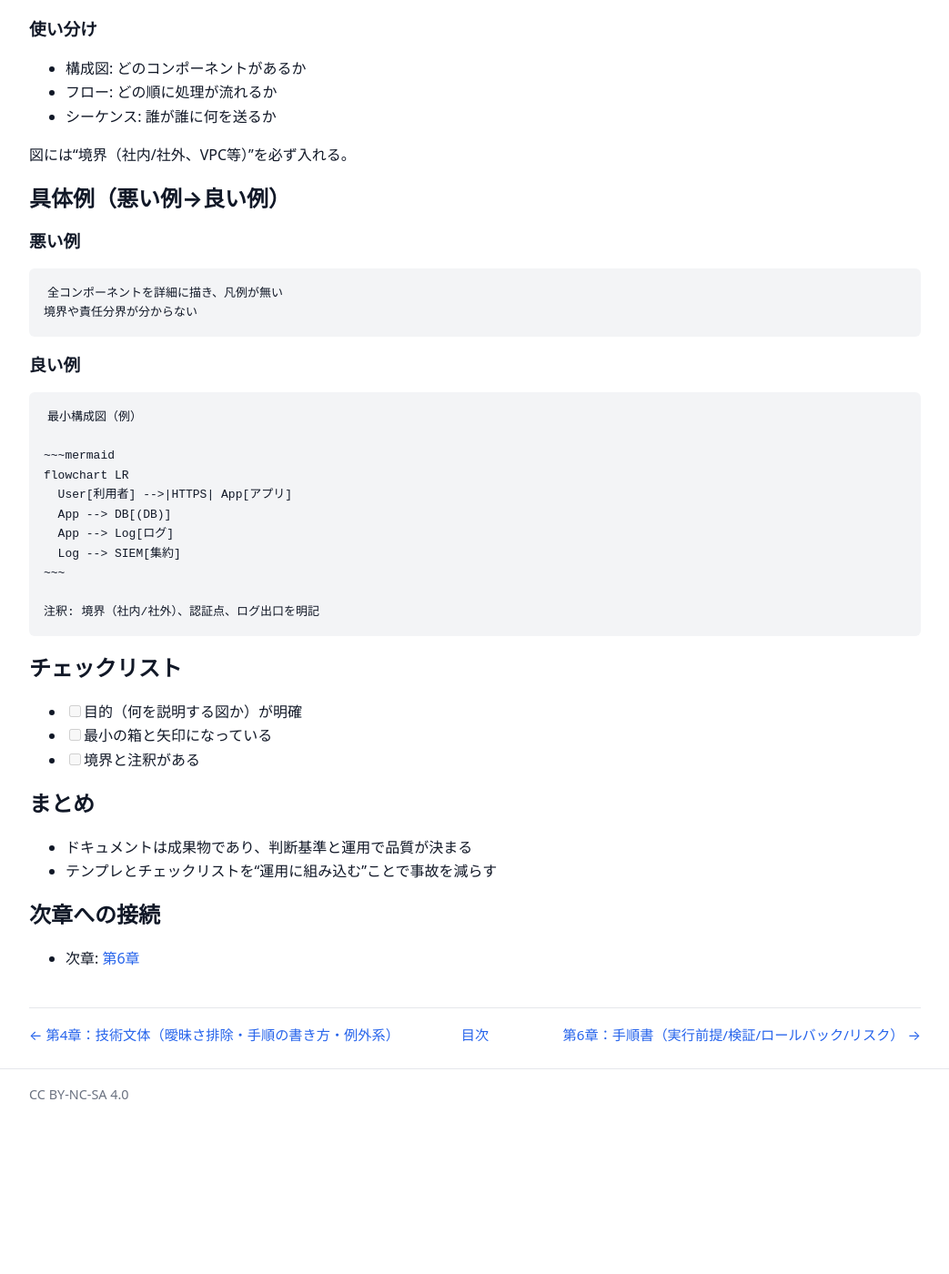
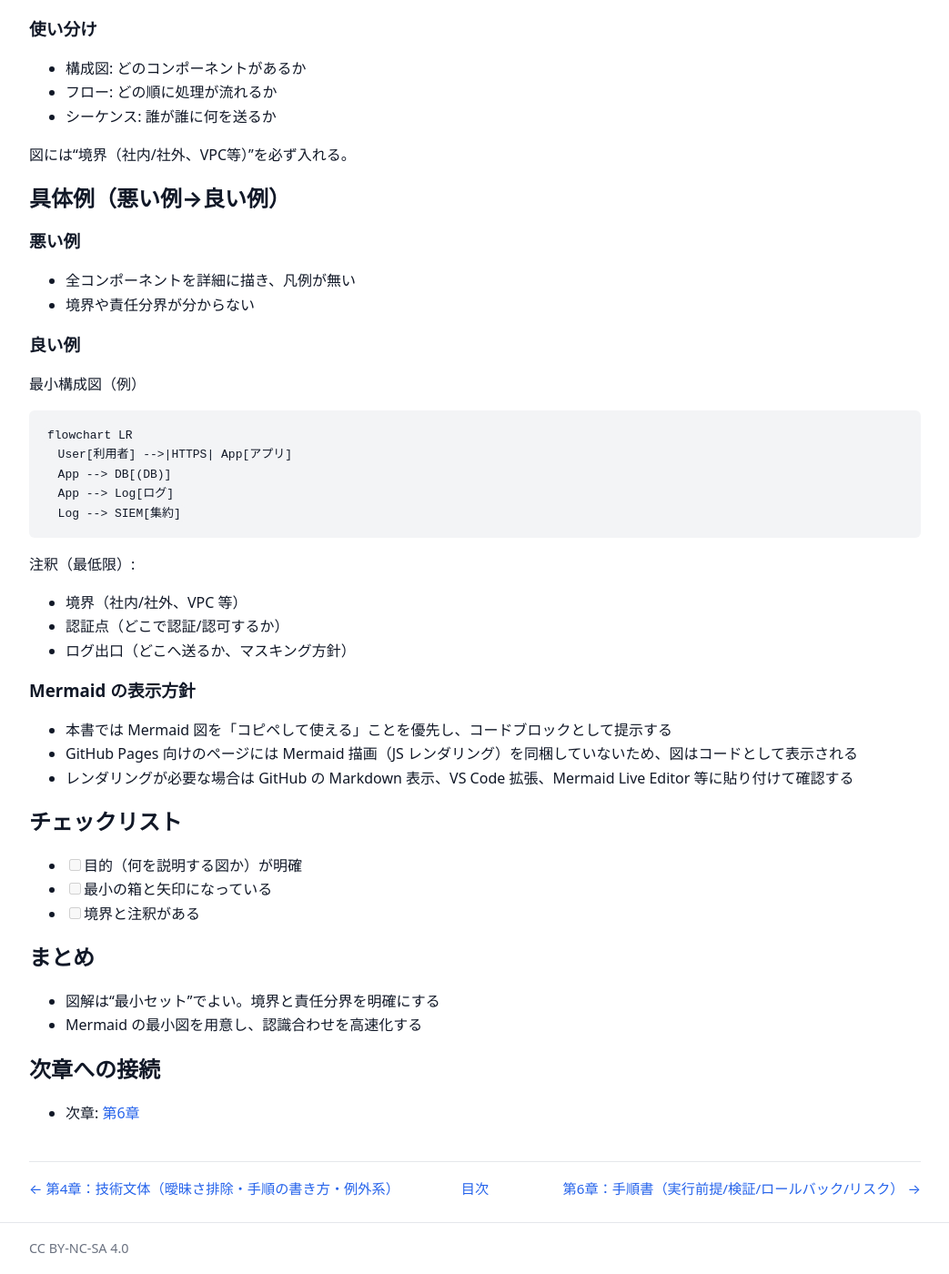
Before and after one commit to itdojp/engineering-documentation-book, a Jekyll site: the page built from docs/chapters/chapter-05/index.md, in a window 1280 px wide and 1400 px high, scrolled down 492 px. Shown: the whole window at 91% size, without its empty margins (118-1161 px from the left). Built offline with Jekyll 4.4.1, drawn with Linux system fonts in a browser that asks for light colours; before the commit the page ends 1723 px from its top, so only the background shows below that.

Commit message:
Fix Mermaid example and expand references

````diff
--- a/docs/chapters/chapter-05/index.md
+++ b/docs/chapters/chapter-05/index.md
@@ -33,26 +33,32 @@ order: 50
 
 ### 悪い例
 
-```md
-全コンポーネントを詳細に描き、凡例が無い
-境界や責任分界が分からない
-```
+- 全コンポーネントを詳細に描き、凡例が無い
+- 境界や責任分界が分からない
 
 ### 良い例
 
-```md
 最小構成図（例）
 
-~~~mermaid
+```mermaid
 flowchart LR
   User[利用者] -->|HTTPS| App[アプリ]
   App --> DB[(DB)]
   App --> Log[ログ]
   Log --> SIEM[集約]
-~~~
+```
 
-注釈: 境界（社内/社外）、認証点、ログ出口を明記
-```
+注釈（最低限）:
+
+- 境界（社内/社外、VPC 等）
+- 認証点（どこで認証/認可するか）
+- ログ出口（どこへ送るか、マスキング方針）
+
+### Mermaid の表示方針
+
+- 本書では Mermaid 図を「コピペして使える」ことを優先し、コードブロックとして提示する
+- GitHub Pages 向けのページには Mermaid 描画（JS レンダリング）を同梱していないため、図はコードとして表示される
+- レンダリングが必要な場合は GitHub の Markdown 表示、VS Code 拡張、Mermaid Live Editor 等に貼り付けて確認する
 
 ## チェックリスト
 
@@ -62,8 +68,8 @@ flowchart LR
 
 ## まとめ
 
-- ドキュメントは成果物であり、判断基準と運用で品質が決まる
-- テンプレとチェックリストを“運用に組み込む”ことで事故を減らす
+- 図解は“最小セット”でよい。境界と責任分界を明確にする
+- Mermaid の最小図を用意し、認識合わせを高速化する
 
 ## 次章への接続
 
````
Also changed, not shown: docs/appendices/glossary/index.md (+11 -0 lines), docs/appendices/references/index.md (+24 -1 lines).
